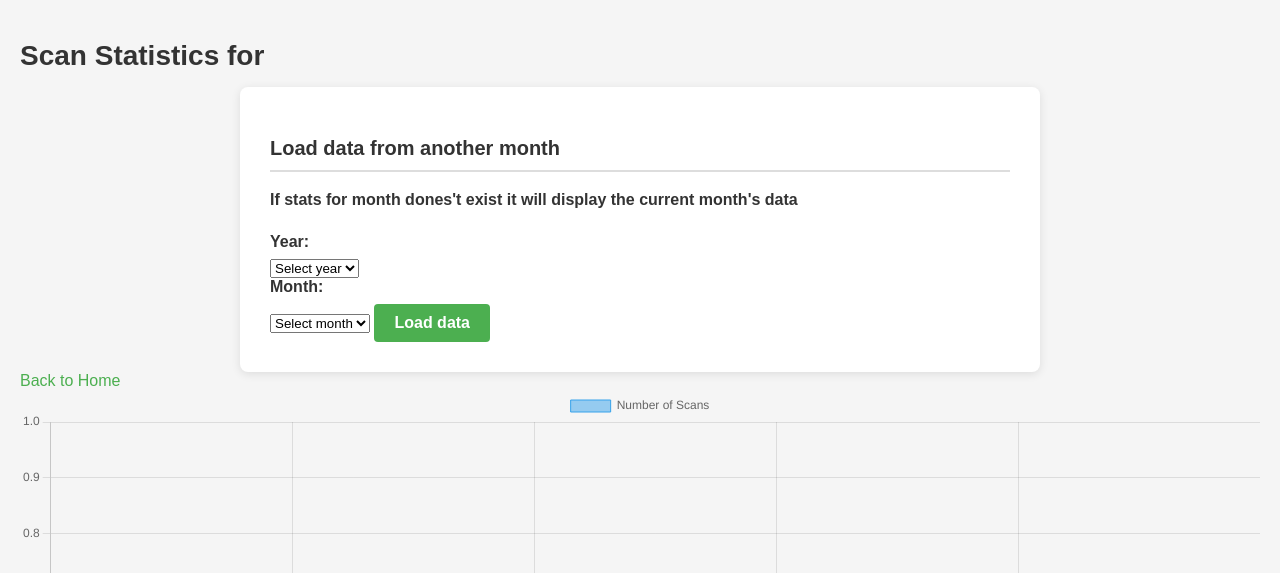
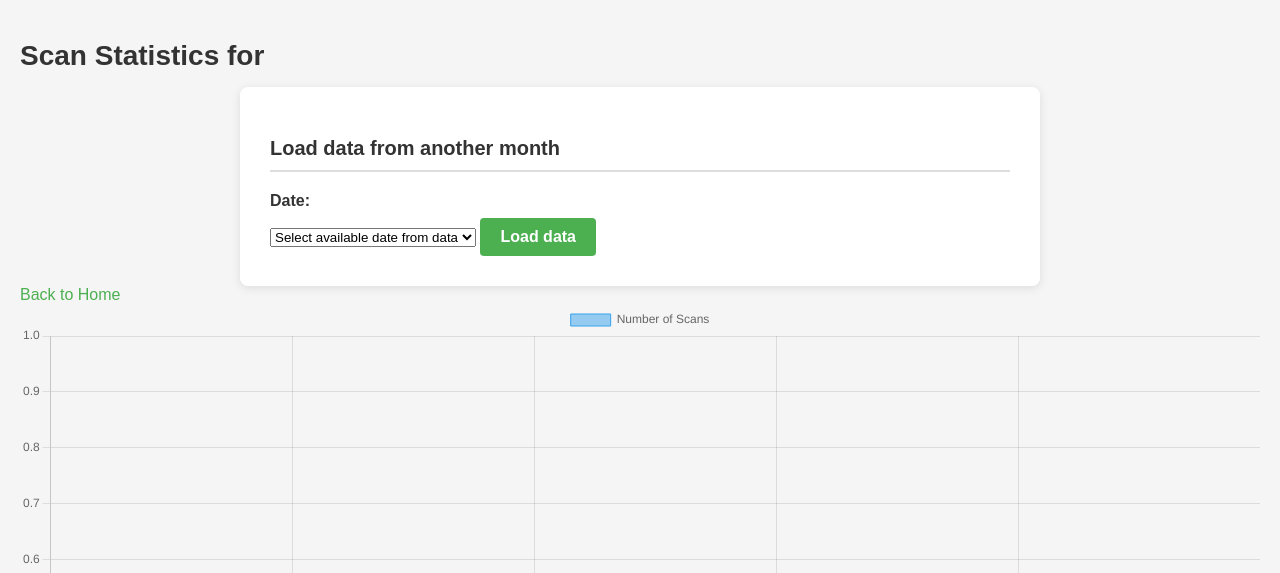
Before and after one commit to martskvish/phishing-detector-, a Python web app: template templates/stats.html in a window 1280 px wide. Shown: the top 573 px of the page. Run offline with Jinja, Linux system fonts and the light colour scheme; the template is opened without the code that fills it, so the values that code supplies are empty.

Commit message:
changed SQL statistics fetching method
Optimizes stats.html and improved user interface by displaying available date with statistics on webpage

```diff
--- a/templates/home.html
+++ b/templates/home.html
@@ -18,11 +18,12 @@
             <button type="submit">Scan Website</button>
         </form>
 
-        <h1>View statistics of scanned websites</h1>
+        <h1>Statistics of scanned websites by month</h1>
         <p><a href="/stats">View Statistics</a></p>
 
         <h1>Options</h1>
         <p><a href="/history">Scan History</a></p>
+        <p><a href="/settings">User settings</a></p>
         <p><a href="/logout">Logout</a></p>
 
 
--- a/templates/stats.html
+++ b/templates/stats.html
@@ -16,32 +16,14 @@
 
     <main>
         <h2>Load data from another month </h2>
-        <p><strong>If stats for month dones't exist it will display the current month's data</strong></p>
         <form action="/stats" method="post">
 
-            <label>Year:</label>
+            <label><strong>Date:</strong></label>
             <select name="year" required>
-                <option value="">Select year</option>
+                <option value="">Select available date from data</option>
                 {% for y in year %}
                     <option value="{{ y }}">{{ y }}</option>
                 {% endfor %}
-            </select>
-
-            <label>Month:</label>
-            <select name="month" required>
-                <option value="">Select month</option>
-                <option value="01">January</option>
-                <option value="02">February</option>
-                <option value="03">March</option>
-                <option value="04">April</option>
-                <option value="05">May</option>
-                <option value="06">June</option>
-                <option value="07">July</option>
-                <option value="08">August</option>
-                <option value="09">September</option>
-                <option value="10">October</option>
-                <option value="11">November</option>
-                <option value="12">December</option>
             </select>
 
             <button type="submit">Load data</button>
```
Also changed, not shown: app.py (+14 -22 lines), DB/users.db.
